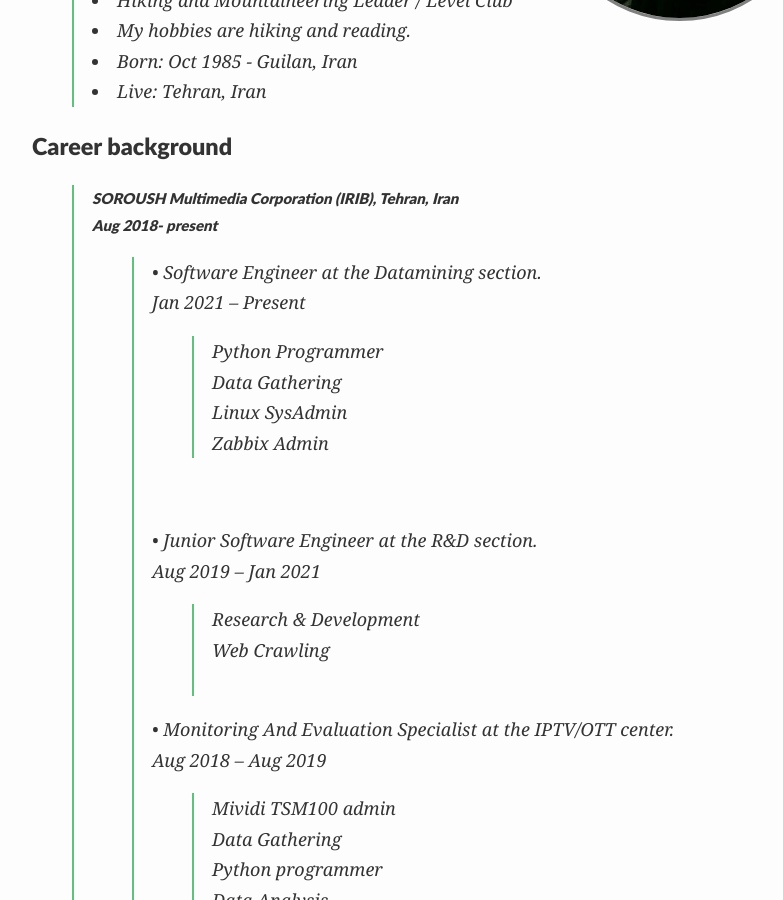
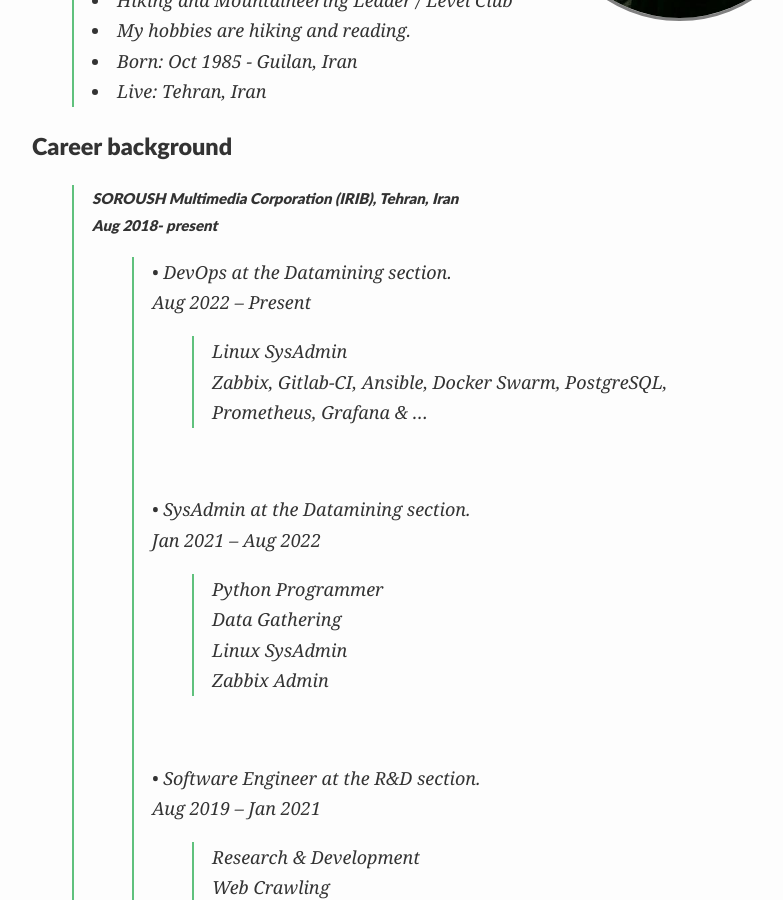
Before and after one commit to KavehRS/website, a Jekyll site: the page built from index.md, in a window 1280 px wide and 900 px high, scrolled down 390 px. Shown: the whole window, without its empty margins (208-991 px from the left). Built offline with Jekyll 4.4.1, drawn with Linux system fonts in a browser that asks for light colours; nearby versions of some CDN libraries; our own code applies the rules of GitHub Pages for plain Markdown files.

Commit message:
Update index.md

```diff
--- a/index.md
+++ b/index.md
@@ -29,7 +29,13 @@
 >
 >
 ##### SOROUSH Multimedia Corporation (IRIB), Tehran, Iran<br> Aug 2018- present
->> •	Software Engineer at the Datamining section.<br> Jan 2021 – Present<br>
+>> •	DevOps at the Datamining section.<br> Aug 2022 – Present<br>
+>>> Linux SysAdmin<br>
+>>> Zabbix, Gitlab-CI, Ansible, Docker Swarm, PostgreSQL, Prometheus, Grafana & ... <br>
+>>
+>> ‌ <br>
+>>
+>> •	SysAdmin at the Datamining section.<br> Jan 2021 – Aug 2022<br>
 >>> Python Programmer<br>
 >>> Data Gathering<br>
 >>> Linux SysAdmin<br>
@@ -37,7 +43,7 @@
 >>
 >> ‌ <br>
 >>
->> •	Junior Software Engineer at the R&D section.<br> Aug 2019 – Jan 2021<br>
+>> • Software Engineer at the R&D section.<br> Aug 2019 – Jan 2021<br>
 >>> Research & Development<br>
 >>> Web Crawling<br>
 >> ‌ <br>
```
